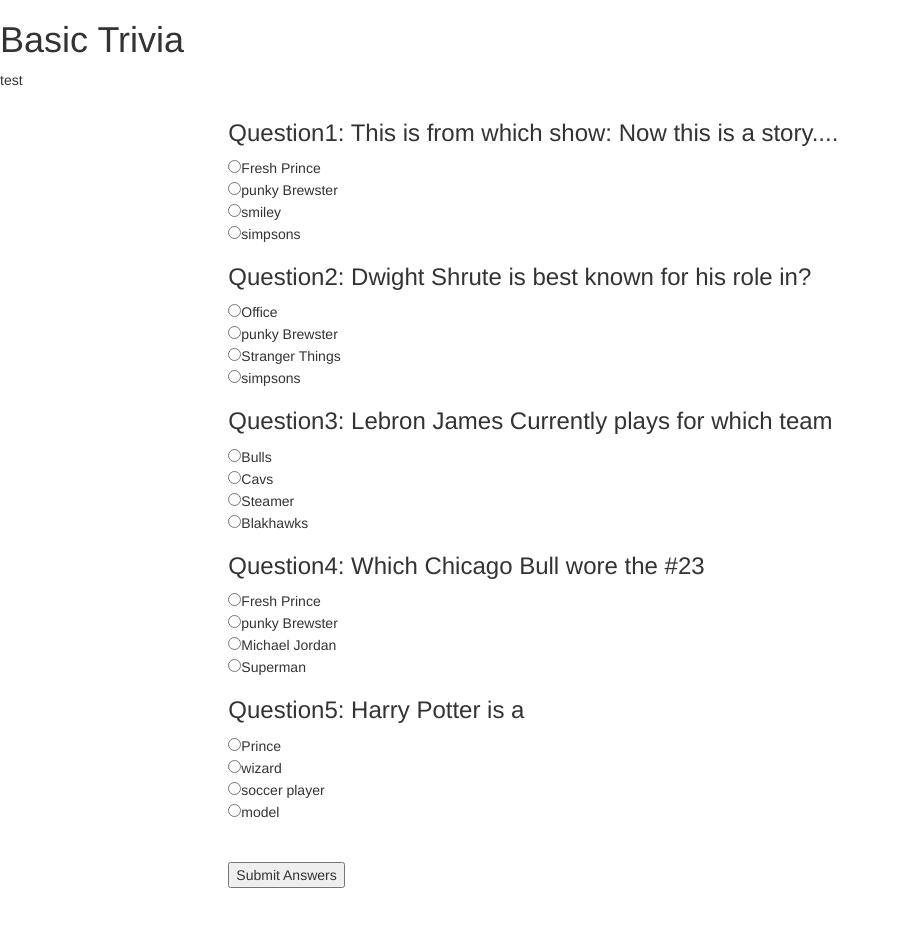
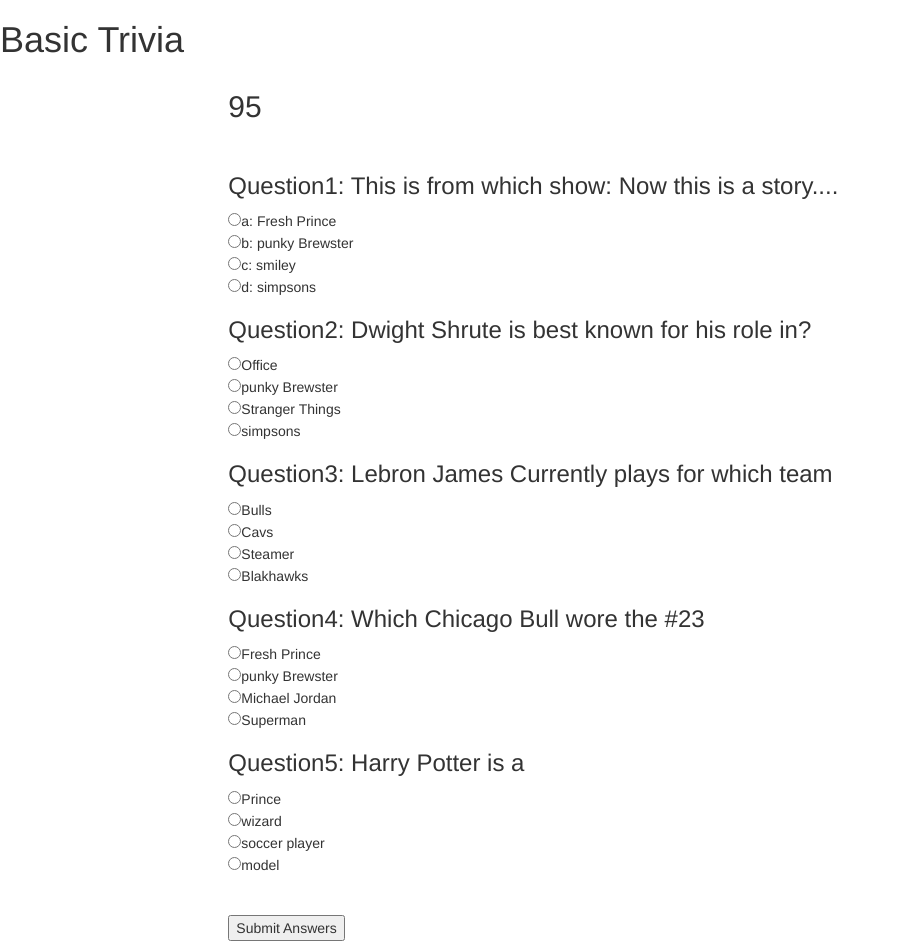
Before and after one commit to dtinimbang/TriviaGame, a plain HTML site: page index.html in a window 1280 px wide. Shown: the whole page, without its empty margins (0-900 px from the left). Before the commit the page ends 888 px from the top, so only its background shows below. Drawn offline with nearby package versions, Linux system fonts and the light colour scheme.

Commit message:
got clock working

```diff
--- a/assets/javascript/app.js
+++ b/assets/javascript/app.js
@@ -1,20 +1,23 @@
+
 $(document).ready(function() {
-// this will be the initial start screen.
-    // function initialScreen() {
-    //     startScreen = "<p class='text-center main-button-container'><a class='btn btn-primary btn-lg btn-block start-button' href='#' role='button'>Start Quiz</a></p>";
-    //     $(".mainArea").html(startScreen);
-    // }
 
-    // initialScreen();
-//
+var time = 20
+var correctAnswers;
+var wrongAnswers;
+var intervalId;
+var counter
+
+
+
+
 //trying to creat an object with array.
     var triviaGame = [
          {
             q1: "Question1: This is from which show: Now this is a story....",
-            a: "Fresh Prince",
-            b: "punky Brewster",
-            c: "smiley",
-            d: "simpsons",
+            a: "a:  Fresh Prince",
+            b: "b:  punky Brewster",
+            c: "c:  smiley",
+            d: "d:  simpsons",
             correct1: "a"
         },
 
@@ -23,7 +26,8 @@ $(document).ready(function() {
             a: "Office",
             b: "punky Brewster",
             c: "Stranger Things",
-            d: "simpsons"
+            d: "simpsons",
+            correct2: "a"
         },
 
         {
@@ -31,7 +35,8 @@ $(document).ready(function() {
             a: "Bulls",
             b: "Cavs",
             c: "Steamer",
-            d: "Blakhawks"
+            d: "Blakhawks",
+            correct3: "b"
         },
 
         {
@@ -39,7 +44,8 @@ $(document).ready(function() {
             a: "Fresh Prince",
             b: "punky Brewster",
             c: "Michael Jordan",
-            d: "Superman"
+            d: "Superman",
+            correct4: "c"
         },
 
         {
@@ -47,12 +53,13 @@ $(document).ready(function() {
             a: "Prince",
             b: "wizard",
             c: "soccer player",
-            d: "model"
+            d: "model",
+            correct5: "b"
         },
     ]
 
 
-
+// questions and ansewrs
 $("#qOne").append(triviaGame[0].q1);
 //console.log(triviaGame[0].q1);
 //console.log(triviaGame[0].a);
@@ -90,4 +97,90 @@ $("#q5c").append(triviaGame[4].c);
 $("#q5d").append(triviaGame[4].d);
 
 
+
+
+//use this to hide start button on click
+
+
+//test
+
+function submitAnswers(){
+    var total = 5;
+    var score = 0;
+
+    //get user input  ***NOT WORKING
+var q1 = document.forms["quizForm"]["q1"].value;
+var q1 = document.forms["quizForm"]["q2"].value;
+var q1 = document.forms["quizForm"]["q3"].value;
+var q1 = document.forms["quizForm"]["q4"].value;
+var q1 = document.forms["quizForm"]["q5"].value;
+
+for(i=1; i<= total; i++){
+    if(eval("q" +i) == null || ("q" +i == ''))
+    alert('you missed question' +i);
+    return false;
+}
+}
+
+
+
+
+
+
+    //  Set our number counter to 100.
+    var number = 100;
+
+        //  Variable that will hold our interval ID when we execute
+        //  the "run" function
+        var intervalId;
+
+        //  When the stop button gets clicked, run the stop function.
+        $("#stop").on("click", stop);
+
+        //  When the resume button gets clicked, execute the run function.
+        $("#resume").on("click", run);
+
+        //  The run function sets an interval
+        //  that runs the decrement function once a second.
+        //  *****BUG FIX********
+        //  Clearing the intervalId prior to setting our new intervalId will not allow multiple instances.
+        function run() {
+          clearInterval(intervalId);
+          intervalId = setInterval(decrement, 1000);
+        }
+
+        //  The decrement function.
+        function decrement() {
+
+          //  Decrease number by one.
+          number--;
+
+          //  Show the number in the #show-number tag.
+          $("#show-number").html("<h2>" + number + "</h2>");
+
+
+          //  Once number hits zero...
+          if (number === 0) {
+
+            //  ...run the stop function.
+            stop();
+
+            //  Alert the user that time is up.
+            alert("Time Up!");
+          }
+        }
+
+        //  The stop function
+        function stop() {
+
+          //  Clears our intervalId
+          //  We just pass the name of the interval
+          //  to the clearInterval function.
+          clearInterval(intervalId);
+        }
+
+        //  Execute the run function.
+        run();
+
+
 });
--- a/index.html
+++ b/index.html
@@ -29,12 +29,20 @@
       <div id = "container">
 <header>
   <h1> Basic Trivia</h1>
-  <p> test </p>
+  <div id="startBtn"></div>
   </header>
 <body>
   <section>
     <div id= "results"></div>
     <div class="mainArea col-xs-12 col-sm-10 col-sm-offset-1 col-md-8 col-md-offset-2">
+
+        <!-- <p class='text-center main-button-container'><a class='btn btn-primary btn-lg btn-block start-button' href='#' role='button' id='start'><button>Start Quiz</button></a></p>"; -->
+    <!-- <button class = 'btn btn-primary btn-lg btn-block start-button' id='start'>start button</button> -->
+    <div id="show-number"></div>
+
+        <br>
+
+
 
 
      <form name = 'quizForm' on submit = "return submitAnswers()">
```
